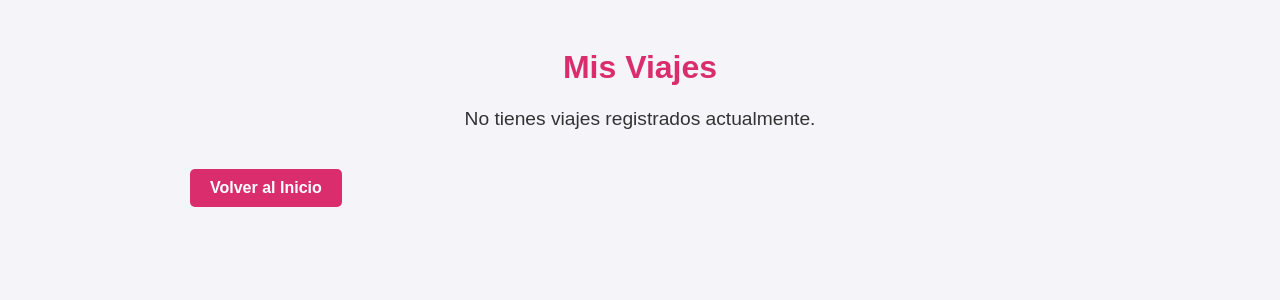
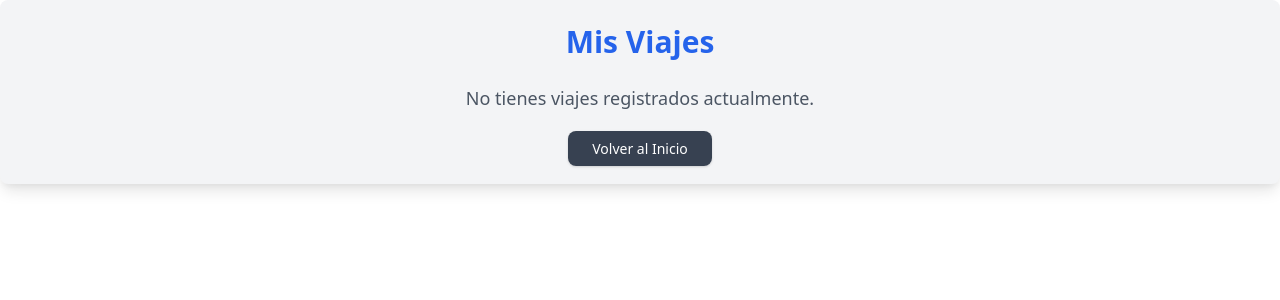
Before and after one commit to Estiven9900/Agencia_de_viajes_y_turismo, a PHP site: page /Vistas/mis_viajes.php in a window 1280 px wide. Shown: the top 300 px of the page. Run offline with PHP 8.4, Linux system fonts and the light colour scheme; the visitor is signed in with stand-in values (Sample User, id 1); data that the repository does not hold is empty.

Commit message:
Refactorizar mis_viajes.php para usar Tailwind CSS para el estilo y eliminar archivos no utilizados (Refactor mis_viajes.php to use Tailwind CSS for styling and remove unuses files)

```diff
--- a/Vistas/mis_viajes.php
+++ b/Vistas/mis_viajes.php
@@ -45,43 +45,48 @@ $result = $stmt->get_result();
     <meta name="viewport" content="width=device-width, initial-scale=1.0">
     <title>Mis Viajes</title>
     <link rel="icon" type="image/png" href="../img/logo.png">
-    <link rel="stylesheet" href="../css/mis_viajes.css">
+    <link href="https://cdn.jsdelivr.net/npm/tailwindcss@2.2.19/dist/tailwind.min.css" rel="stylesheet">
+    <link rel="stylesheet" href="../css/custom.css">
 </head>
 <body>
-    <div class="container">
-        <h1>Mis Viajes</h1>
+<div class="container mx-auto p-6 bg-gray-100 rounded-lg shadow-lg">
+    <h1 class="text-3xl font-bold text-center text-blue-600 mb-6">Mis Viajes</h1>
 
-        <?php if ($result->num_rows > 0): ?>
-            <table>
+    <?php if ($result->num_rows > 0): ?>
+        <div class="overflow-x-auto">
+            <table class="min-w-full table-auto border-collapse border border-gray-300 bg-white">
                 <thead>
-                    <tr>
-                        <th>Destino</th>
-                        <th>Fecha de Salida</th>
-                        <th>Fecha de Regreso</th>
-                        <th>Precio</th>
-                        <th>Detalles</th>
+                    <tr class="bg-blue-100">
+                        <th class="border border-gray-300 px-4 py-2 text-left text-sm font-semibold text-gray-700">Destino</th>
+                        <th class="border border-gray-300 px-4 py-2 text-left text-sm font-semibold text-gray-700">Fecha de Salida</th>
+                        <th class="border border-gray-300 px-4 py-2 text-left text-sm font-semibold text-gray-700">Fecha de Regreso</th>
+                        <th class="border border-gray-300 px-4 py-2 text-left text-sm font-semibold text-gray-700">Precio</th>
+                        <th class="border border-gray-300 px-4 py-2 text-left text-sm font-semibold text-gray-700">Detalles</th>
                     </tr>
                 </thead>
                 <tbody>
                     <?php while ($row = $result->fetch_assoc()): ?>
-                        <tr>
-                            <td><?php echo htmlspecialchars($row['destino']); ?></td>
-                            <td><?php echo date("d/m/Y", strtotime($row['fecha_salida'])); ?></td>
-                            <td><?php echo date("d/m/Y", strtotime($row['fecha_regreso'])); ?></td>
-                            <td><?php echo htmlspecialchars(number_format($row['precio'], 2, ',', '.')); ?> COP</td>
-                            <td>
-                                <a href="detalle_viaje.php?viaje_id=<?php echo $row['id']; ?>" class="btn">Ver Detalles</a>
+                        <tr class="hover:bg-gray-100">
+                            <td class="border border-gray-300 px-4 py-2"><?php echo htmlspecialchars($row['destino']); ?></td>
+                            <td class="border border-gray-300 px-4 py-2"><?php echo date("d/m/Y", strtotime($row['fecha_salida'])); ?></td>
+                            <td class="border border-gray-300 px-4 py-2"><?php echo date("d/m/Y", strtotime($row['fecha_regreso'])); ?></td>
+                            <td class="border border-gray-300 px-4 py-2 text-right"><?php echo htmlspecialchars(number_format($row['precio'], 2, ',', '.')); ?> COP</td>
+                            <td class="border border-gray-300 px-4 py-2 text-center">
+                                <a href="detalle_viaje.php?viaje_id=<?php echo $row['id']; ?>" class="bg-blue-500 hover:bg-blue-600 text-white text-sm px-4 py-2 rounded-lg">Ver Detalles</a>
                             </td>
                         </tr>
                     <?php endwhile; ?>
                 </tbody>
             </table>
-        <?php else: ?>
-            <p>No tienes viajes registrados actualmente.</p>
-        <?php endif; ?>
+        </div>
+    <?php else: ?>
+        <p class="text-center text-gray-600 text-lg mt-6">No tienes viajes registrados actualmente.</p>
+    <?php endif; ?>
 
-        <a href="../index.html" class="btn">Volver al Inicio</a>
+    <div class="text-center mt-6">
+        <a href="../index.html" class="bg-gray-700 hover:bg-gray-800 text-white text-sm px-6 py-2 rounded-lg shadow">Volver al Inicio</a>
     </div>
+</div>
 </body>
 </html>
 
--- /dev/null
+++ b/css/custom.css
@@ -0,0 +1,21 @@
+button {
+    transition: background-color 0.3s ease;
+}
+
+button:hover {
+    transform: scale(1.05);
+}
+
+.flex-container {
+    display: flex;
+    flex-wrap: wrap;
+    justify-content: center;
+    align-items: center;
+    gap: 1rem;
+}
+
+.flex-item {
+    flex: 1 1 auto;
+    min-width: 200px;
+    max-width: 400px;
+}
--- a/css/mis_viajes.css
+++ /dev/null
@@ -1,63 +0,0 @@
-/* mis_viajes.css */
-body {
-    font-family: Arial, sans-serif;
-    background-color: #f4f4f9;
-    color: #333;
-}
-
-.container {
-    max-width: 900px;
-    margin: 0 auto;
-    padding: 20px;
-}
-
-h1 {
-    text-align: center;
-    color: #D92D6E; /* Color insignia de TravelTura */
-}
-
-table {
-    width: 100%;
-    border-collapse: collapse;
-    margin: 20px 0;
-}
-
-th, td {
-    border: 1px solid #ddd;
-    padding: 8px;
-    text-align: left;
-}
-
-th {
-    background-color: #D92D6E; /* Color insignia de TravelTura */
-    color: white;
-}
-
-tr:nth-child(even) {
-    background-color: #f9f9f9;
-}
-
-tr:hover {
-    background-color: #f1f1f1;
-}
-
-.btn {
-    display: inline-block;
-    margin: 20px auto;
-    padding: 10px 20px;
-    background: #D92D6E; /* Color insignia de TravelTura */
-    color: #fff;
-    text-decoration: none;
-    text-align: center;
-    border-radius: 5px;
-    font-weight: bold;
-}
-
-.btn:hover {
-    background: #C0275B; /* Color más oscuro al hacer hover */
-}
-
-p {
-    text-align: center;
-    font-size: 1.2rem;
-}
```
Also changed, not shown: service.html (+6 -6 lines), js/scripts.js (added).
